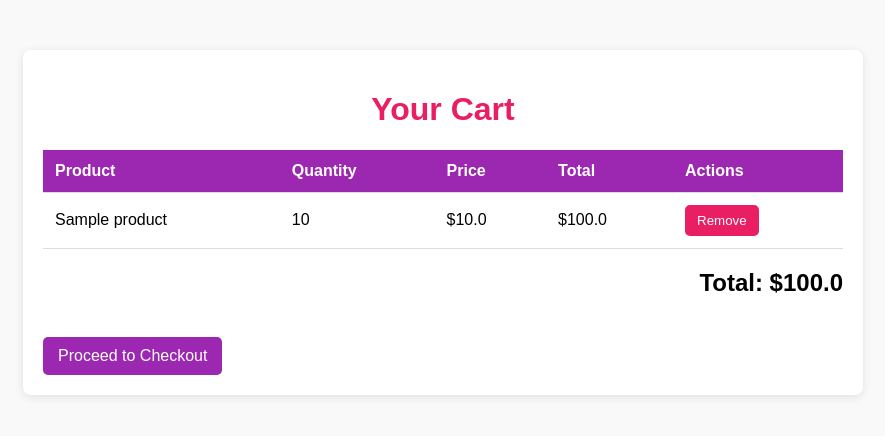
After one commit to ibrahimfakhrey/online_store_for_g12, a Flask app: page /cart in a window 1280 px wide. The commit adds this page. Shown: the top 436 px of the page, without its empty margins (197-1082 px from the left). Run offline with Flask 3, Linux system fonts and the light colour scheme; a user stored in the database is signed in; tables that the repository leaves empty hold one stand-in row (values such as "Sample post").

Commit message:
fdfsdfdsfdsfdsfds

```diff
--- a/main.py
+++ b/main.py
@@ -12,11 +12,10 @@ db = SQLAlchemy(app)
 login_manager = LoginManager(app)
 login_manager.login_view = 'login'  # Redirect users here if not logged in
 login_manager.login_message_category = 'info'
-
 # User model
-
 class User(UserMixin, db.Model):
     __tablename__ = 'users'
+
     id = db.Column(db.Integer, primary_key=True)
     name = db.Column(db.String(100), nullable=False)
     phone = db.Column(db.String(15), nullable=False)
@@ -27,20 +26,26 @@ class User(UserMixin, db.Model):
     # Relationships
     orders = db.relationship('Order', back_populates='user', cascade="all, delete-orphan")
     cards = db.relationship('Card', back_populates='user', cascade="all, delete-orphan")
+    cart = db.relationship('Cart', back_populates='user', uselist=False, cascade="all, delete-orphan")
+
 
 class Product(db.Model):
     __tablename__ = 'products'
+
     id = db.Column(db.Integer, primary_key=True)
     name = db.Column(db.String(100), nullable=False)
     price = db.Column(db.Float, nullable=False)
     description = db.Column(db.String(255))
     stock = db.Column(db.Integer, nullable=False)
 
-    # Relationship to Orders
-    orders = db.relationship('OrderProduct', back_populates='product', cascade="all, delete-orphan")
+    # Relationships
+    orders = db.relationship('OrderProduct', back_populates='product')
+    cart_items = db.relationship('CartItem', back_populates='product')
+
 
 class Order(db.Model):
     __tablename__ = 'orders'
+
     id = db.Column(db.Integer, primary_key=True)
     user_id = db.Column(db.Integer, db.ForeignKey('users.id'), nullable=False)
     date_created = db.Column(db.DateTime, default=db.func.current_timestamp())
@@ -49,8 +54,10 @@ class Order(db.Model):
     user = db.relationship('User', back_populates='orders')
     products = db.relationship('OrderProduct', back_populates='order', cascade="all, delete-orphan")
 
+
 class OrderProduct(db.Model):
     __tablename__ = 'order_products'
+
     id = db.Column(db.Integer, primary_key=True)
     order_id = db.Column(db.Integer, db.ForeignKey('orders.id'), nullable=False)
     product_id = db.Column(db.Integer, db.ForeignKey('products.id'), nullable=False)
@@ -59,16 +66,43 @@ class OrderProduct(db.Model):
     order = db.relationship('Order', back_populates='products')
     product = db.relationship('Product', back_populates='orders')
 
+
 class Card(db.Model):
     __tablename__ = 'cards'
+
     id = db.Column(db.Integer, primary_key=True)
     user_id = db.Column(db.Integer, db.ForeignKey('users.id'), nullable=False)
     card_number = db.Column(db.String(20), unique=True, nullable=False)
     card_type = db.Column(db.String(50), nullable=False)
     expiry_date = db.Column(db.String(5), nullable=False)
 
-    # Relationship to User
+    # Relationships
     user = db.relationship('User', back_populates='cards')
+
+
+class CartItem(db.Model):
+    __tablename__ = 'cart_items'
+
+    id = db.Column(db.Integer, primary_key=True)
+    cart_id = db.Column(db.Integer, db.ForeignKey('cart.id'), nullable=False)
+    product_id = db.Column(db.Integer, db.ForeignKey('products.id'), nullable=False)
+    quantity = db.Column(db.Integer, nullable=False, default=1)
+
+    # Relationships
+    cart = db.relationship('Cart', back_populates='items')
+    product = db.relationship('Product', back_populates='cart_items')
+
+
+class Cart(db.Model):
+    __tablename__ = 'cart'
+
+    id = db.Column(db.Integer, primary_key=True)
+    user_id = db.Column(db.Integer, db.ForeignKey('users.id'), nullable=False)
+    date_added = db.Column(db.DateTime, default=db.func.current_timestamp())
+
+    # Relationships
+    user = db.relationship('User', back_populates='cart')
+    items = db.relationship('CartItem', back_populates='cart', cascade="all, delete-orphan")
 # Flask-Login: Load user
 @login_manager.user_loader
 def load_user(user_id):
@@ -246,6 +280,53 @@ def delete_card(card_id):
         db.session.commit()
         flash('Card deleted successfully!')
     return redirect(url_for('view_cards'))
+
+
+@app.route('/cart')
+@login_required
+def view_cart():
+    cart_items = current_user.cart.items if current_user.cart else []
+    total = sum(item.product.price * item.quantity for item in cart_items)  # Calculate total
+    return render_template('cart.html', items=cart_items, total=total)
+
+
+# Route to add a product to the cart
+@app.route('/cart/add/<int:product_id>', methods=['POST'])
+@login_required
+def add_to_cart(product_id):
+    product = Product.query.get(product_id)
+    if product:
+        # Check if the user has a cart
+        if not current_user.cart:  # This checks if the user has a cart
+            new_cart = Cart(user_id=current_user.id)
+            db.session.add(new_cart)
+            db.session.commit()
+
+        # Get the cart ID from the user's cart
+        cart_item = CartItem.query.filter_by(cart_id=current_user.cart.id, product_id=product_id).first()
+        if cart_item:
+            cart_item.quantity += 1  # Increment quantity if item already in cart
+        else:
+            cart_item = CartItem(cart_id=current_user.cart.id, product_id=product_id, quantity=1)
+            db.session.add(cart_item)
+
+        db.session.commit()
+        flash('Product added to cart!', 'success')
+    return redirect(url_for('dashboard'))
+
+
+@app.route('/cart/remove/<int:item_id>', methods=['POST'])
+@login_required
+def remove_from_cart(item_id):
+    cart_item = CartItem.query.get(item_id)
+    if cart_item and cart_item.cart.user_id == current_user.id:
+        db.session.delete(cart_item)
+        db.session.commit()
+        flash('Item removed from cart!', 'info')
+    return redirect(url_for('view_cart'))
+
+
+
 if __name__ == '__main__':
     with app.app_context():
         db.create_all()  # Create all tables
--- /dev/null
+++ b/templates/cart.html
@@ -0,0 +1,131 @@
+<!DOCTYPE html>
+<html lang="en">
+<head>
+    <meta charset="UTF-8">
+    <meta name="viewport" content="width=device-width, initial-scale=1.0">
+    <title>Your Cart</title>
+    <style>
+        body {
+    font-family: Arial, sans-serif;
+    background-color: #f9f9f9;
+    margin: 0;
+    padding: 0;
+}
+
+.container {
+    max-width: 800px;
+    margin: 50px auto;
+    padding: 20px;
+    background-color: #fff;
+    border-radius: 8px;
+    box-shadow: 0 2px 10px rgba(0, 0, 0, 0.1);
+}
+
+h1 {
+    text-align: center;
+    color: #e91e63; /* Pink */
+}
+
+.cart-table {
+    width: 100%;
+    border-collapse: collapse;
+    margin-top: 20px;
+}
+
+.cart-table th,
+.cart-table td {
+    padding: 12px;
+    text-align: left;
+    border-bottom: 1px solid #ddd;
+}
+
+.cart-table th {
+    background-color: #9c27b0; /* Purple */
+    color: white;
+}
+
+.cart-table tr:hover {
+    background-color: #f1e4f5;
+}
+
+.remove-button {
+    background-color: #e91e63; /* Pink */
+    color: white;
+    border: none;
+    padding: 8px 12px;
+    border-radius: 5px;
+    cursor: pointer;
+}
+
+.remove-button:hover {
+    background-color: #c2185b; /* Darker Pink */
+}
+
+.total {
+    margin-top: 20px;
+    text-align: right;
+}
+
+.checkout-button {
+    display: inline-block;
+    background-color: #9c27b0; /* Purple */
+    color: white;
+    padding: 10px 15px;
+    border-radius: 5px;
+    text-decoration: none;
+    margin-top: 20px;
+}
+
+.checkout-button:hover {
+    background-color: #7b1fa2; /* Darker Purple */
+}
+
+    </style>
+</head>
+<body>
+    <div class="container">
+        <h1>Your Cart</h1>
+        <table class="cart-table">
+            <thead>
+                <tr>
+                    <th>Product</th>
+                    <th>Quantity</th>
+                    <th>Price</th>
+                    <th>Total</th>
+                    <th>Actions</th>
+                </tr>
+            </thead>
+            <tbody>
+                {% if items %}
+                    {% for item in items %}
+                        <tr>
+                            <td>{{ item.product.name }}</td>
+                            <td>{{ item.quantity }}</td>
+                            <td>${{ item.product.price | round(2) }}</td>
+                            <td>${{ (item.product.price * item.quantity) | round(2) }}</td>
+                            <td>
+                                <form action="{{ url_for('remove_from_cart', item_id=item.id) }}" method="POST">
+                                    <button type="submit" class="remove-button">Remove</button>
+                                </form>
+                            </td>
+                        </tr>
+                    {% endfor %}
+                {% else %}
+                    <tr>
+                        <td colspan="5">Your cart is empty.</td>
+                    </tr>
+                {% endif %}
+            </tbody>
+        </table>
+        <div class="total">
+            <div class="total">
+    <h2>Total: ${{ total | round(2) if total is not none else 0 }}</h2>
+</div>
+
+        </div>
+        <div class="checkout">
+            <a href="{{ url_for('logout') }}" class="checkout-button">Proceed to Checkout</a>
+        </div>
+    </div>
+</body>
+</html>
--- a/templates/dashboard.html
+++ b/templates/dashboard.html
@@ -26,9 +26,9 @@
                         <h3>{{ product.name }}</h3>
                         <p>{{ product.description }}</p>
                         <p>Price: ${{ product.price }}</p>
-                        <form action="{{ url_for('delete_product', product_id=product.id) }}" method="POST">
-                            <button type="submit" class="delete-btn">Delete</button>
-                        </form>
+                        <form action="{{ url_for('add_to_cart', product_id=product.id) }}" method="post">
+            <button type="submit">Add to Cart</button>
+        </form>
                     </div>
                 {% endfor %}
             </div>
```
